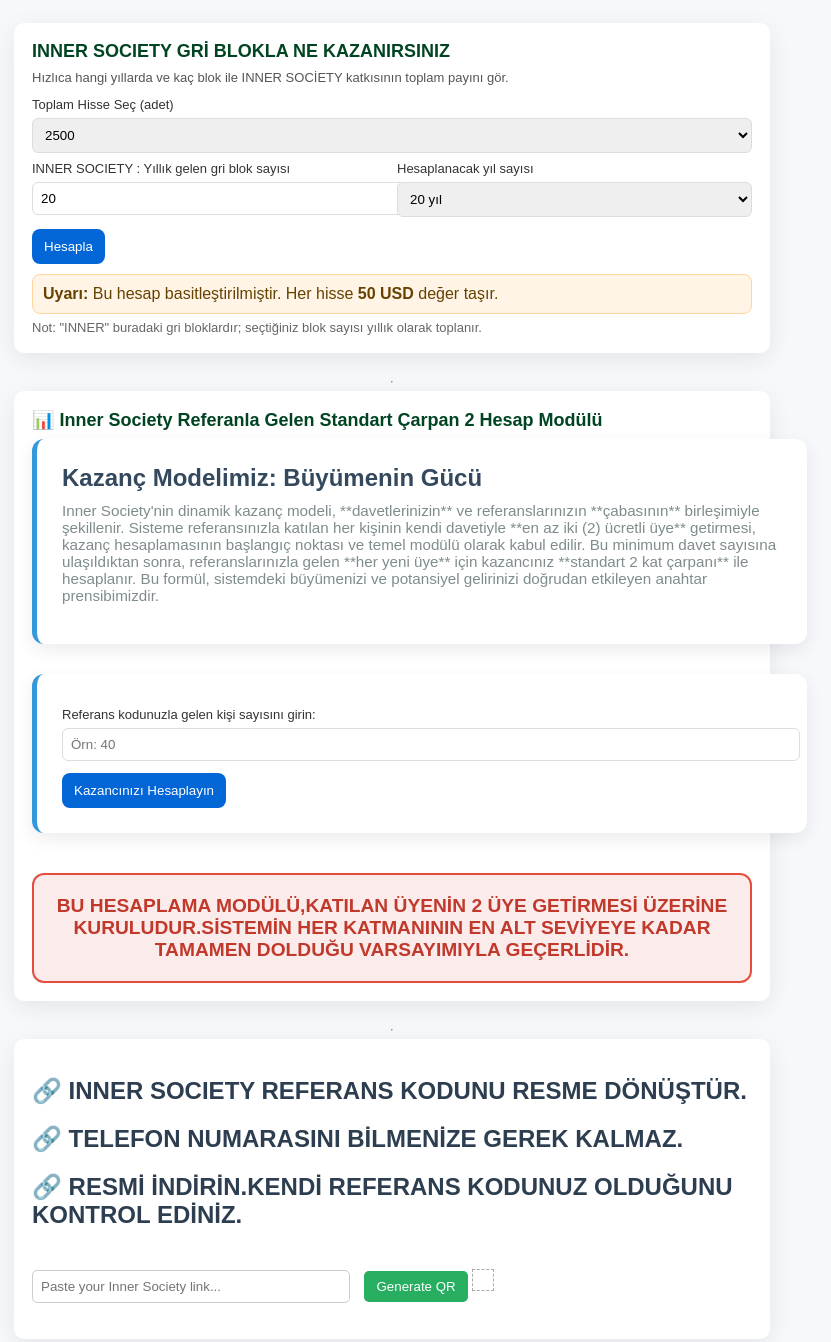
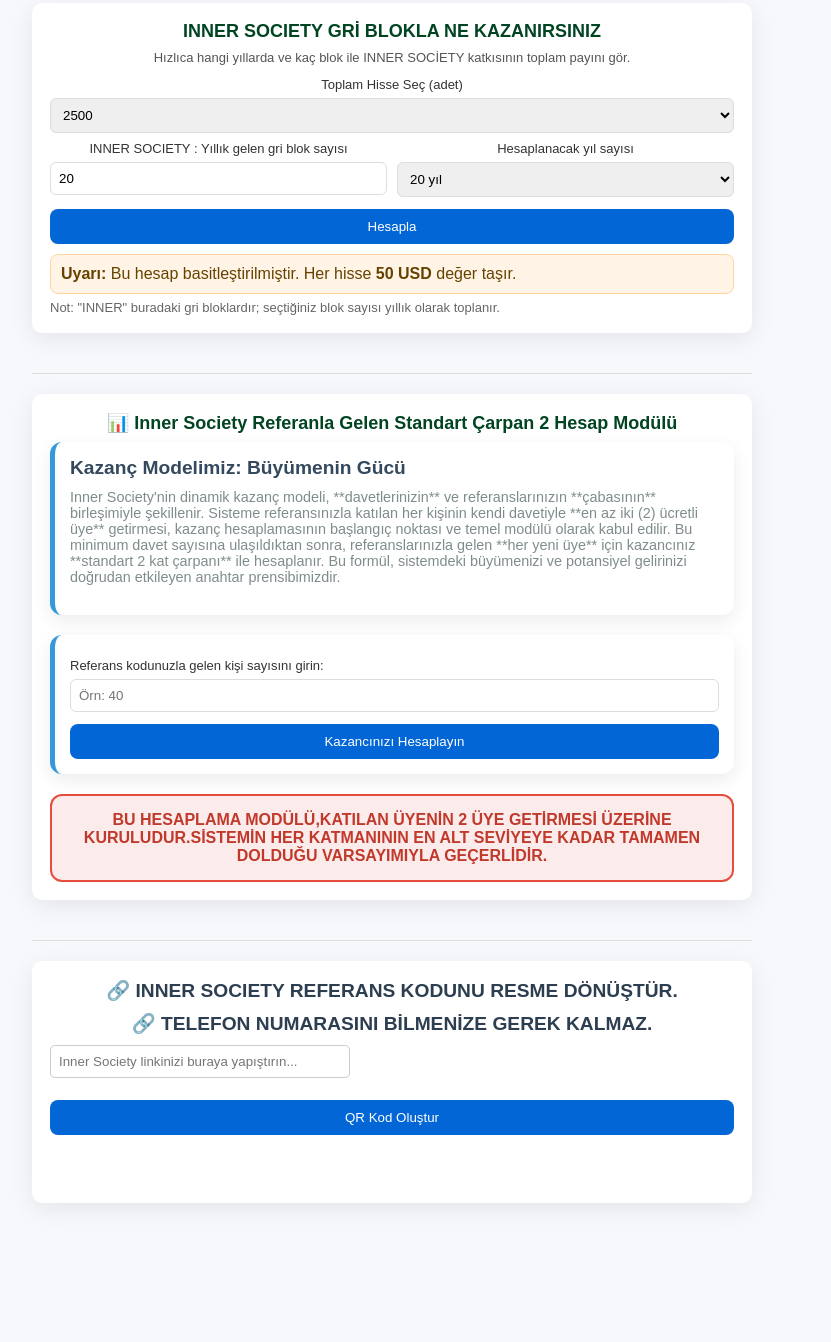
Before and after one commit to firstmurderer-innersociety/innersociety.co, a plain HTML site: page index.html in a window 1280 px wide. Shown: the part 9-1351 px from the top of the page, without its empty margins (248-1079 px from the left). After the commit the page ends 1244 px from the top, so only its background shows below. Drawn offline with Linux system fonts and the light colour scheme.

Commit message:
Update index.html

```diff
--- a/index.html
+++ b/index.html
@@ -6,22 +6,137 @@
   <title>Birleştirilmiş İçerik</title>
   <script src="https://cdn.jsdelivr.net/npm/qrcodejs@1.0.0/qrcode.min.js"></script>
   <style>
-    body{font-family:Arial,Helvetica,sans-serif;background:#f6f8fb;color:#042;display:flex;flex-direction: column; align-items:center;justify-content:center;padding:24px}
-    .card{width:720px;background:#fff;border-radius:10px;box-shadow:0 6px 24px rgba(2,6,23,0.08);padding:18px; margin-bottom: 20px;}
-    h1{font-size:18px;margin:0 0 8px}
-    p.lead{margin:0 0 12px;color:#555;font-size:13px}
-    label{display:block;font-size:13px;color:#333;margin-top:8px}
-    select,input{width:100%;padding:8px;border:1px solid #ddd;border-radius:6px;margin-top:6px}
-    .row{display:flex;gap:10px}
-    .row > div{flex:1}
-    button{margin-top:12px;padding:10px 12px;border:0;background:#0366d6;color:#fff;border-radius:8px;cursor:pointer}
-    .result{margin-top:12px;padding:12px;background:#eef6ff;border-radius:8px;color:#023}
-    .warn{margin-top:10px;padding:10px;background:#fff4e5;border:1px solid #ffd59e;border-radius:8px;color:#664200}
-    .muted{font-size:13px;color:#666;margin-top:6px}
+    /*
+      Global stiller ve sıfırlamalar.
+      `box-sizing: border-box` ile padding ve border'ın element genişliğine dahil olması sağlanır.
+    */
+    * {
+      box-sizing: border-box;
+    }
+
+    body {
+      font-family: Arial, Helvetica, sans-serif;
+      background: #f6f8fb;
+      color: #042;
+      display: flex;
+      flex-direction: column;
+      align-items: center;
+      justify-content: center;
+      padding: 12px; /* Mobil için daha az padding */
+      margin: 0; /* Boşlukları kaldır */
+    }
+
+    /*
+      Kart stilini mobil uyumlu hale getiriyoruz.
+      `max-width` kullanılarak geniş ekranlarda en fazla 720px,
+      mobil ekranlarda ise tam genişlik kullanılır.
+    */
+    .card {
+      width: 100%; /* Mobil cihazlarda tam genişlik */
+      max-width: 720px; /* Geniş ekranlar için maksimum genişlik */
+      background: #fff;
+      border-radius: 10px;
+      box-shadow: 0 6px 24px rgba(2,6,23,0.08);
+      padding: 18px;
+      margin-bottom: 20px;
+      text-align: center; /* İçeriklerin ortalanması için */
+    }
+
+    h1 {
+      font-size: 18px;
+      margin: 0 0 8px;
+    }
+
+    h2 {
+      font-size: 1.2em; /* Mobil için başlık fontunu küçült */
+      color: #2C3E50;
+      text-align: center;
+      margin: 0 0 10px;
+    }
+
+    p.lead {
+      margin: 0 0 12px;
+      color: #555;
+      font-size: 13px;
+    }
+
+    label {
+      display: block;
+      font-size: 13px;
+      color: #333;
+      margin-top: 8px;
+    }
+
+    select, input {
+      width: 100%;
+      padding: 8px;
+      border: 1px solid #ddd;
+      border-radius: 6px;
+      margin-top: 6px;
+    }
+
+    /*
+      İki sütunlu `row` yapısını mobil için alt alta hizalamaya ayarlıyoruz.
+      `flex-direction: column` ile mobil cihazlarda dikey hizalama sağlanır.
+    */
+    .row {
+      display: flex;
+      flex-direction: column; /* Mobil için alt alta */
+      gap: 10px;
+    }
+
+    /* Geniş ekranlarda yatay hizalamaya geri dön */
+    @media (min-width: 600px) {
+      .row {
+        flex-direction: row;
+      }
+    }
+
+    .row > div {
+      flex: 1;
+    }
+
+    button {
+      margin-top: 12px;
+      padding: 10px 12px;
+      border: 0;
+      background: #0366d6;
+      color: #fff;
+      border-radius: 8px;
+      cursor: pointer;
+      width: 100%; /* Mobil için butonları tam genişlik yap */
+    }
+
+    .result, .warn, .muted {
+      text-align: left; /* Metni sola hizala */
+    }
+
+    .result {
+      margin-top: 12px;
+      padding: 12px;
+      background: #eef6ff;
+      border-radius: 8px;
+      color: #023;
+    }
+
+    .warn {
+      margin-top: 10px;
+      padding: 10px;
+      background: #fff4e5;
+      border: 1px solid #ffd59e;
+      border-radius: 8px;
+      color: #664200;
+    }
+
+    .muted {
+      font-size: 13px;
+      color: #666;
+      margin-top: 6px;
+    }
 
     /* İkinci ve üçüncü dosya için stiller */
     .section-header {
-        font-size: 24px;
+      font-size: 20px; /* Mobil için font boyutunu ayarla */
       font-weight: bold;
       color: #333;
       margin-top: 30px;
@@ -31,17 +146,20 @@
       width: 100%;
       text-align: center;
     }
+
     .block {
       background: #fff;
-      padding: 25px;
+      padding: 15px; /* Mobil için daha az padding */
       border-radius: 12px;
       box-shadow: 0 6px 18px rgba(0,0,0,0.08);
-      margin-bottom: 30px;
+      margin-bottom: 20px; /* Mobil için daha az margin */
       border-left: 5px solid #3498db;
       width: 100%;
+      text-align: left;
     }
+
     .header {
-      font-size: 1.5em;
+      font-size: 1.2em; /* Mobil için font boyutunu küçült */
       font-weight: 700;
       margin-bottom: 10px;
       color: #34495e;
@@ -49,31 +167,71 @@
       align-items: center;
       gap: 10px;
     }
+
     .highlight {
       color: #27ae60;
       font-weight: bold;
-      font-size: 1.1em;
+      font-size: 1em; /* Mobil için font boyutunu ayarla */
     }
+
     .desc {
-      font-size: 0.95em;
+      font-size: 0.9em; /* Mobil için font boyutunu küçült */
       margin-bottom: 15px;
       color: #7f8c8d;
     }
+
+    ul {
+      padding-left: 20px; /* Mobil için liste paddingini ayarla */
+    }
+
     .warning {
       background-color: #fcebeb;
       color: #c0392b;
-      padding: 20px;
+      padding: 15px; /* Mobil için paddingi ayarla */
       border-radius: 12px;
       border: 2px solid #e74c3c;
       text-align: center;
       font-weight: 700;
-      font-size: 1.2em;
-      margin-top: 40px;
+      font-size: 1em; /* Mobil için font boyutunu küçült */
+      margin-top: 20px;
+    }
+
+    hr {
+      width: 100%;
+      max-width: 720px;
+      border: 0;
+      height: 1px;
+      background-color: #ddd;
+      margin: 20px 0;
+    }
+
+    #link-input {
+      width: 100%; /* Mobil için tam genişlik */
+      max-width: 300px; /* Geniş ekranlar için max genişlik */
+      padding: 8px;
+      border-radius: 5px;
+      border: 1px solid #ccc;
+      margin-bottom: 10px;
+      display: block; /* Yeni satıra geç */
+    }
+
+    #qrcode-container {
+      display: flex;
+      flex-direction: column;
+      align-items: center;
+      gap: 10px;
+    }
+
+    #download-btn {
+      width: auto; /* Düğmenin genişliğini otomatik yap */
     }
 
   </style>
 </head>
 <body>
+  <!--
+    Birinci kart: INNER SOCIETY GRİ BLOKLA NE KAZANIRSINIZ
+  -->
   <div class="card">
     <h1>INNER SOCIETY GRİ BLOKLA NE KAZANIRSINIZ</h1>
     <p class="lead">Hızlıca hangi yıllarda ve kaç blok ile INNER SOCİETY katkısının toplam payını gör.</p>
@@ -106,6 +264,9 @@
 
   <hr>
 
+  <!--
+    İkinci kart: Referanla Gelen Standart Çarpan 2 Hesap Modülü
+  -->
   <div class="card">
     <h1>📊 Inner Society Referanla Gelen Standart Çarpan 2 Hesap Modülü</h1>
     <div class="block">
@@ -137,24 +298,19 @@
 
   <hr>
 
+  <!--
+    Üçüncü kart: QR Kod oluşturma
+  -->
   <div class="card">
-    <h2 style="color: #2C3E50;">🔗 INNER SOCIETY REFERANS KODUNU RESME DÖNÜŞTÜR.</h2>
-    <h2 style="color: #2C3E50;">🔗 TELEFON NUMARASINI BİLMENİZE GEREK KALMAZ.
-    <h2 style="color: #2C3E50;">🔗 RESMİ İNDİRİN.KENDİ REFERANS KODUNUZ OLDUĞUNU KONTROL EDİNİZ.</h2>
-    <input type="text" id="link-input" placeholder="Paste your Inner Society link..."
-           style="width: 300px; padding: 8px; border-radius: 5px; border: 1px solid #ccc;">
-    <button onclick="generateQRCode()"
-            style="padding: 8px 12px; margin-left: 10px; background-color: #27AE60; color: white; border: none; border-radius: 5px;">
-      Generate QR
-    </button>
+    <h2>🔗 INNER SOCIETY REFERANS KODUNU RESME DÖNÜŞTÜR.</h2>
+    <h2>🔗 TELEFON NUMARASINI BİLMENİZE GEREK KALMAZ.</h2>
+    <input type="text" id="link-input" placeholder="Inner Society linkinizi buraya yapıştırın..." />
 
-    <div id="qrcode" style="margin-top: 20px; padding: 10px; border: 1px dashed #aaa; display: inline-block;"></div>
-
-    <br><br>
-    <button id="download-btn" onclick="downloadQRCode()"
-            style="display: none; padding: 8px 12px; background-color: #2980B9; color: white; border: none; border-radius: 5px;">
-      Download QR Code
-    </button>
+    <div id="qrcode-container">
+      <button onclick="generateQRCode()">QR Kod Oluştur</button>
+      <div id="qrcode" style="margin-top: 20px; padding: 10px; display: inline-block;"></div>
+      <button id="download-btn" onclick="downloadQRCode()" style="display: none;">QR Kodu İndir</button>
+    </div>
   </div>
 
   <script>
@@ -191,9 +347,17 @@
       const giris = parseInt(document.getElementById("inputValue").value);
 
       if (isNaN(giris) || giris <= 0) {
-        alert("Lütfen geçerli ve pozitif bir sayı giriniz.");
-        document.getElementById("result-sections").style.display = "none";
+        // alert yerine daha şık bir yöntem
+        const sections = document.getElementById("result-sections");
+        const out = sections.querySelector('.warn') || document.createElement('div');
+        out.className = 'warn';
+        out.innerHTML = 'Lütfen geçerli ve pozitif bir sayı giriniz.';
+        if (!sections.querySelector('.warn')) sections.prepend(out);
+        sections.style.display = "block";
         return;
+      } else {
+        const out = document.getElementById("result-sections").querySelector('.warn');
+        if (out) out.remove();
       }
 
       document.getElementById("result-sections").style.display = "block";
@@ -298,6 +462,12 @@
       const qrcodeDiv = document.getElementById("qrcode");
       qrcodeDiv.innerHTML = "";
 
+      if (link.trim() === "") {
+        qrcodeDiv.innerHTML = "<p style='color:red;'>Lütfen bir link giriniz.</p>";
+        document.getElementById("download-btn").style.display = "none";
+        return;
+      }
+
       const qr = new QRCode(qrcodeDiv, {
         text: link,
         width: 128,
```
Lines whose indentation alone changed are shown as unchanged.
